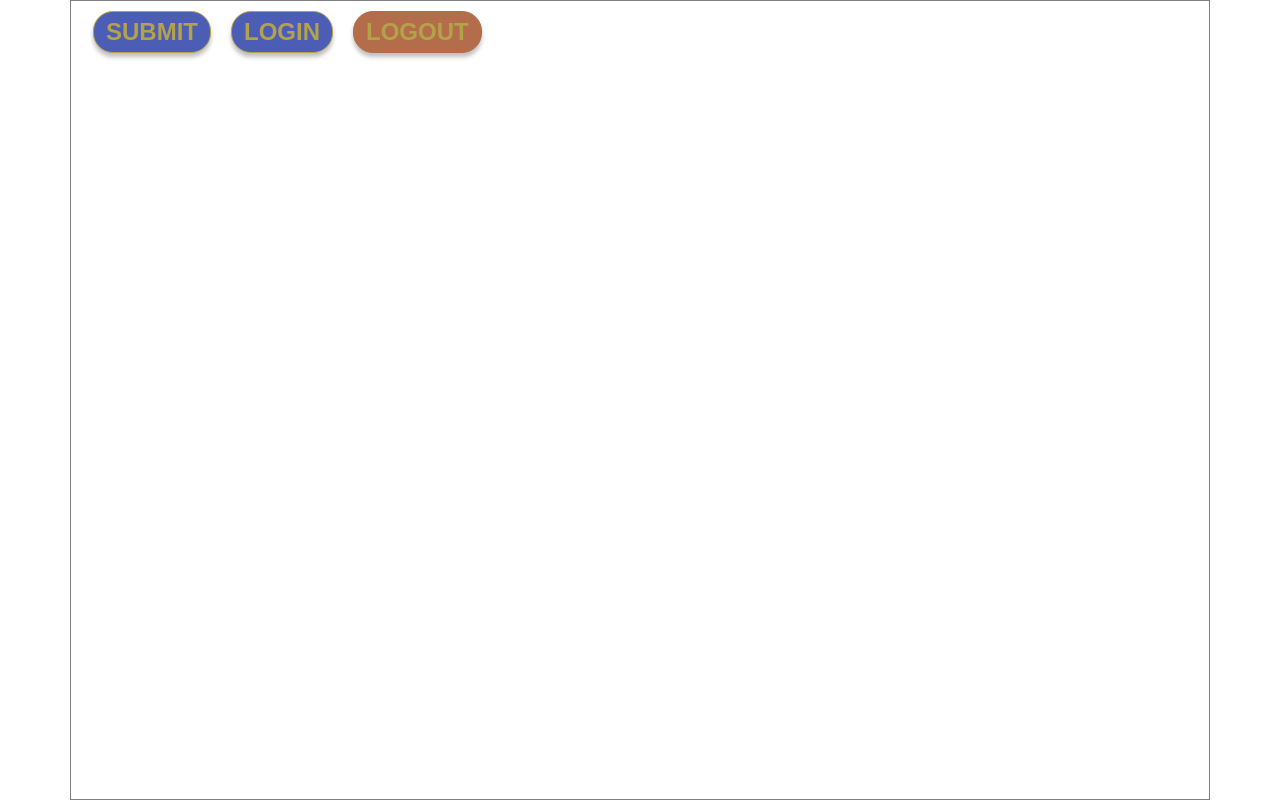
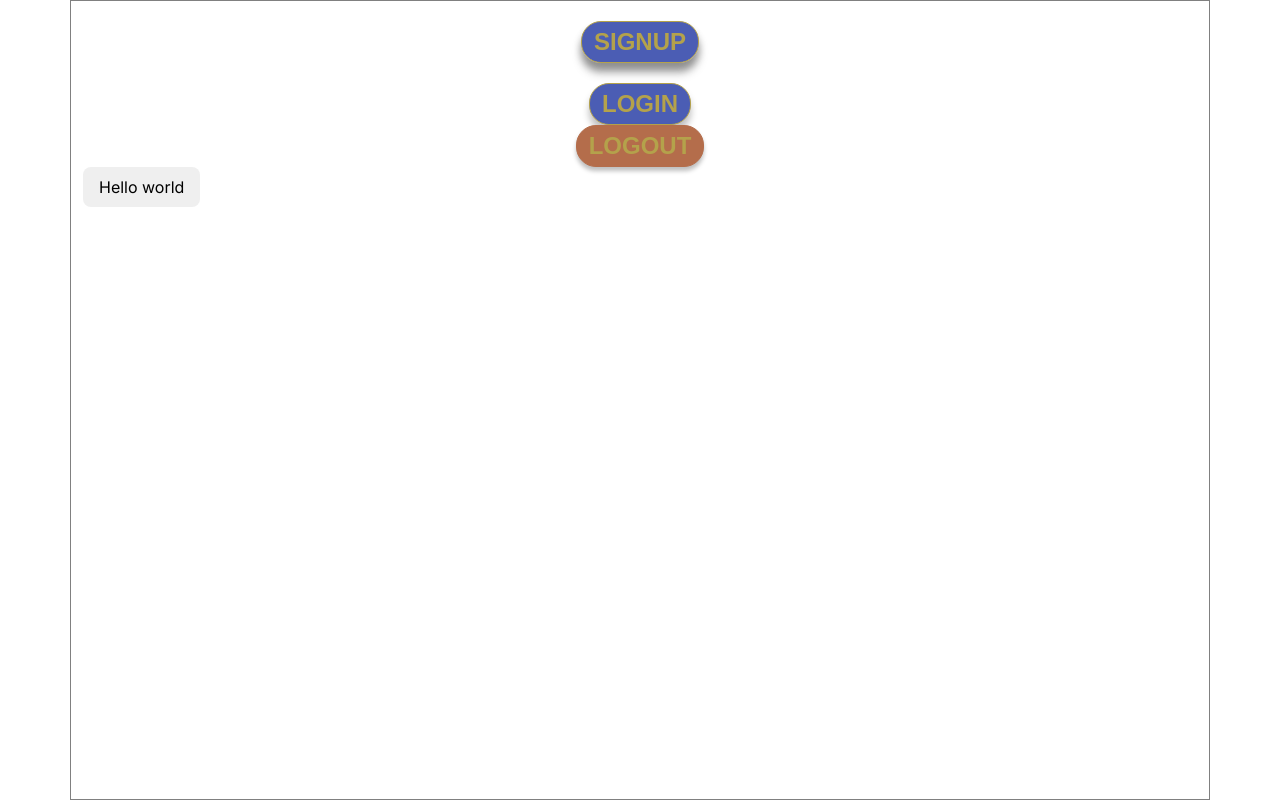
Before and after one commit to DanielRomeo/react-cheatsheet, a Next.js app: page /animations in a window 1280 px wide. Built offline with nearby package versions, Linux system fonts and the light colour scheme.

Commit message:
understand the uses of framer-motion

```diff
--- /dev/null
+++ b/src/app/animations/components/ColorChangeVariants.tsx
@@ -0,0 +1,35 @@
+'use client'
+import React, { PropsWithChildren } from 'react';
+import { motion } from 'framer-motion';
+
+const ColorChangeButton = ({ buttonText }: {buttonText: String}) => {
+  const textVariants = {
+    initial: { color: 'black' }, // initial text color
+    hover: { color: 'blue' },     // color on hover
+    pressed: { color: 'red' },    // color when pressed
+  };
+
+  return (
+    <motion.button
+        initial="initial"
+        whileHover="hover"
+        whileTap="pressed"
+        variants={textVariants}
+        transition={{ duration: 0.3 }}
+        style={{
+            fontSize: '16px',
+            padding: '8px 16px',
+            borderRadius: '8px',
+            cursor: 'pointer',
+            border: 'none',
+            outline: 'none',
+        }}
+        >
+            {buttonText}
+    </motion.button>
+  );
+};
+
+
+
+export default ColorChangeButton;
--- a/src/app/animations/components/WebButtons.tsx
+++ b/src/app/animations/components/WebButtons.tsx
@@ -1,16 +1,62 @@
-'use client'
 import {motion, AnimatePresence} from 'framer-motion'
 import Styles from './styles/webbuttons.module.scss'
-import { useState } from 'react'
 import {Row, Col, Dropdown, Button} from 'react-bootstrap'
 
+// create a variant that has initial as a default but can add additional properties.
+type Variant = {
+    initial: Object,
+    transition: Object,
+} & {
+    [key: string]: any
+}
+type VariantWithoutUnwantedProperty = Omit<Variant, 'transition'>
 
 const WebButtons = () =>{
+    const variantsForMainMotionDiv : VariantWithoutUnwantedProperty ={
+        initial : {opacity: 0, boxShadow: '0px 10px 10px 0px rgba(0, 0, 0, 0.25)'},
+        animate: {opacity: 1},
+        whileHover: {
+            scale: 1.2,
+            boxShadow: '5px 10px 10px 0px rgba(0, 0, 0, 0.25)',
+            transition: { duration: 1 },
+        }
+    }
+
+    const variantsForButtonText: VariantWithoutUnwantedProperty = {
+        initial: {color: '#B4A24B'},
+        hover: {color: '#fff'}
+    }
 
     return (
-        <div>
-            <Button className={Styles.Button}>SUBMIT</Button>
-            <Button className={Styles.Button}>LOGIN</Button>
+        <div className={Styles.MainDiv}>
+            <motion.div
+                className={Styles.MotionDivButton}
+                initial="initial"
+                animate="animate"
+                transition={{ ease: "easeIn", duration: 1 }}
+                whileHover="whileHover"
+                variants={variantsForMainMotionDiv}
+            >
+                <Button className={Styles.Button}>
+                    <motion.div
+                        initial="initial"
+                        whileHover="hover"
+                        variants={variantsForButtonText}
+                        transition={{ duration: 1 }}
+                    >
+                        SIGNUP
+                    </motion.div>
+                </Button>
+            </motion.div>
+
+            <motion.div
+                initial={{opacity: 0}}
+                animate={{ opacity: 1 }}
+                transition={{ ease: "easeIn", duration: 1 }}
+            >
+                <Button className={Styles.Button}>LOGIN</Button>
+            </motion.div>
+
             <Button className={Styles.Button2}>LOGOUT</Button>
         </div>
     )
--- a/src/app/animations/components/styles/webbuttons.module.scss
+++ b/src/app/animations/components/styles/webbuttons.module.scss
@@ -1,41 +1,71 @@
+.MainDiv{
+    display: flex;
+    justify-content: center;
+    align-items: center;
+    flex-direction: column;
+
+    .MotionDivButton{
+        margin: 20px;
+        display: inline-block;
+        border-radius: 20px;
         .Button{
             border-radius: 20px;
             border: 1px solid #B4A24B;
             background: #4B5DB4;
-    box-shadow: 0px 4px 4px 0px rgba(0, 0, 0, 0.25);
+            box-shadow: 0px 7px 7px 0px rgba(0, 0, 0, 0.25);
             color: #B4A24B;
             font-family: Arial, Helvetica, sans-serif;
             font-size: 24px;
             font-style: normal;
             font-weight: 600;
             line-height: normal;
-    margin: 10px;
+            // margin: 10px;
+            // width: 100%;
 
             &:hover{
-        // text-decoration: none;
                 background-color: #828fcb;
                 border: 1px solid #828fcb;
             }
+
+            .MotionButtonText{
+                color: white;
+            }
         }
 
-.Button2{
-    @extend .Button;
+
+    }
+
+    .Button{
         border-radius: 20px;
-    border: 1px solid #B46D4B;
+        border: 1px solid #B4A24B;
+        background: #4B5DB4;
+        box-shadow: 0px 7px 7px 0px rgba(0, 0, 0, 0.25);
         color: #B4A24B;
         font-family: Arial, Helvetica, sans-serif;
         font-size: 24px;
         font-style: normal;
         font-weight: 600;
         line-height: normal;
+
+        &:hover{
+            background-color: #828fcb;
+            border: 1px solid #828fcb;
+        }
+
+    }
+
+
+
+    .Button2{
+        @extend .Button;
+        border-radius: 20px;
+        border: 1px solid #B46D4B;
         background: #B46D4B;
-
         box-shadow: 0px 4px 4px 0px rgba(0, 0, 0, 0.25);
 
         &:hover{
-        // text-decoration: none;
             background-color: #d2a793;
             border: 1px solid #d2a793;
-        // pointer-events: none;
         }
     }
+}
--- a/src/app/animations/page.tsx
+++ b/src/app/animations/page.tsx
@@ -4,6 +4,7 @@ import RotateBlock from './components/RotateBlock'
 import { Container } from 'react-bootstrap'
 import Dropbox from './components/Dropbox'
 import WebButtons from './components/WebButtons'
+import ColorChangeButton from './components/ColorChangeVariants'
 
 
 export default function Home() {
@@ -13,6 +14,7 @@ export default function Home() {
             {/* <RotateBlock></RotateBlock>
             <Dropbox></Dropbox> */}
             <WebButtons></WebButtons>
+            <ColorChangeButton buttonText='Hello world'></ColorChangeButton>
           </Container>
         </div>
 
```
Lines whose indentation alone changed are shown as unchanged.
